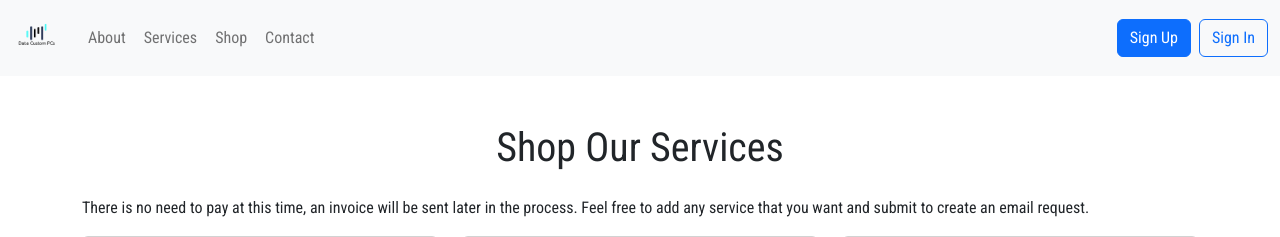
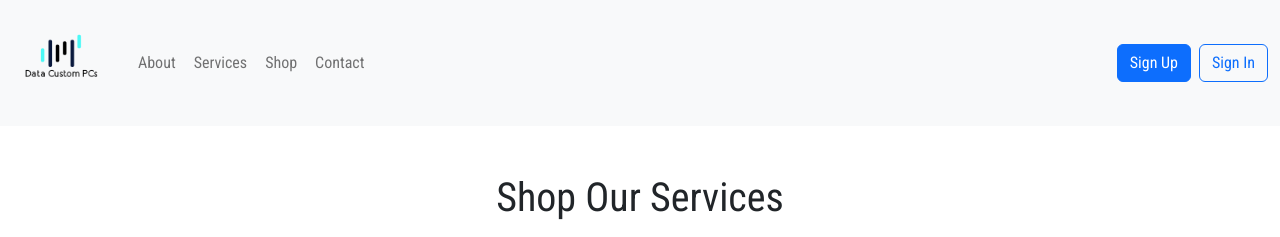
Before and after one commit to DeeKay070/DataCustomPCs, a PHP site: page /shop.php in a window 1280 px wide. Shown: the top 237 px of the page. Run offline with PHP 8.4, Linux system fonts and the light colour scheme.

Commit message:
Fixing logo

```diff
--- a/style.css
+++ b/style.css
@@ -20,7 +20,7 @@
 }
 
 .navbar-brand img {
-    height: 50px; /* Adjust based on your preferred height */
+    height: 100px; /* Adjust based on your preferred height */
     width: auto;  /* Keeps the aspect ratio */
     max-width: 100%; /* Ensures it doesn't overflow */
 }
```
